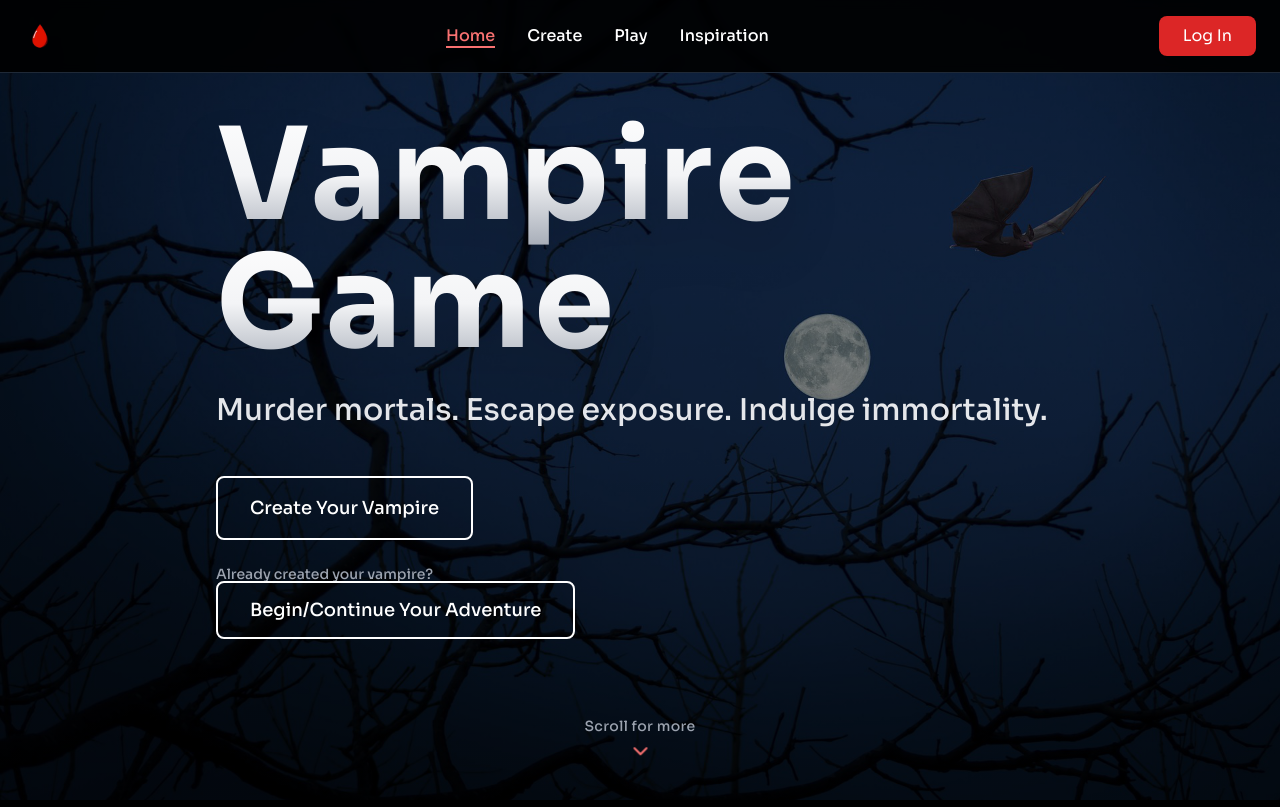
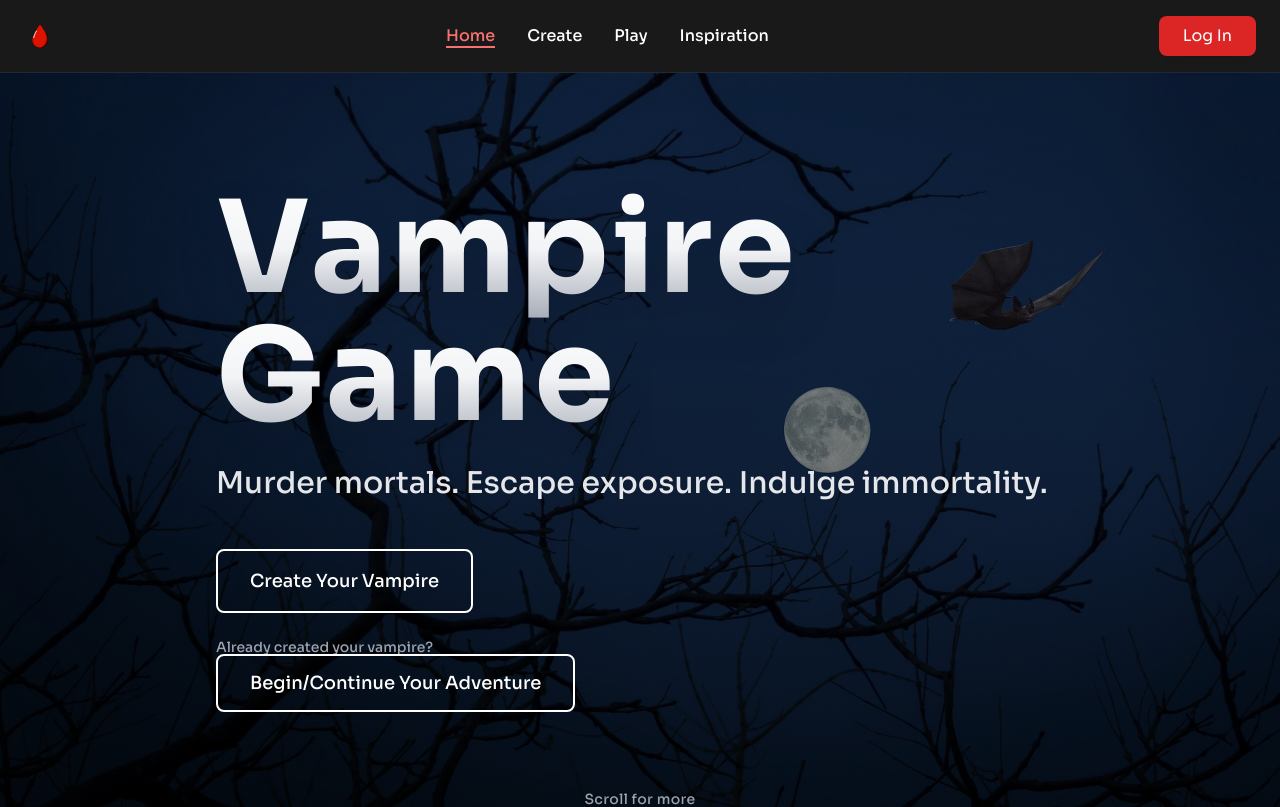
Before and after one commit to kellyjellykitten/vampire-game, a React (Vite) app: page / in a window 1280 px wide. Shown: the top 807 px of the page. Built offline with nearby package versions, Linux system fonts and the light colour scheme.

Commit message:
changed navbar pos to sticky

```diff
--- a/src/components/Navbar.jsx
+++ b/src/components/Navbar.jsx
@@ -33,7 +33,7 @@
     };
 
     return (
-        <nav className="fixed top-0 left-0 right-0 z-50 bg-black bg-opacity-90 backdrop-blur-sm border-b border-gray-800">
+        <nav className="sticky top-0 left-0 right-0 z-50 bg-black bg-opacity-90 backdrop-blur-sm border-b border-gray-800">
             <div className="max-w-7xl mx-auto px-6 py-4">
                 <div className="flex items-center justify-between">
                     {/* Logo */}
```
